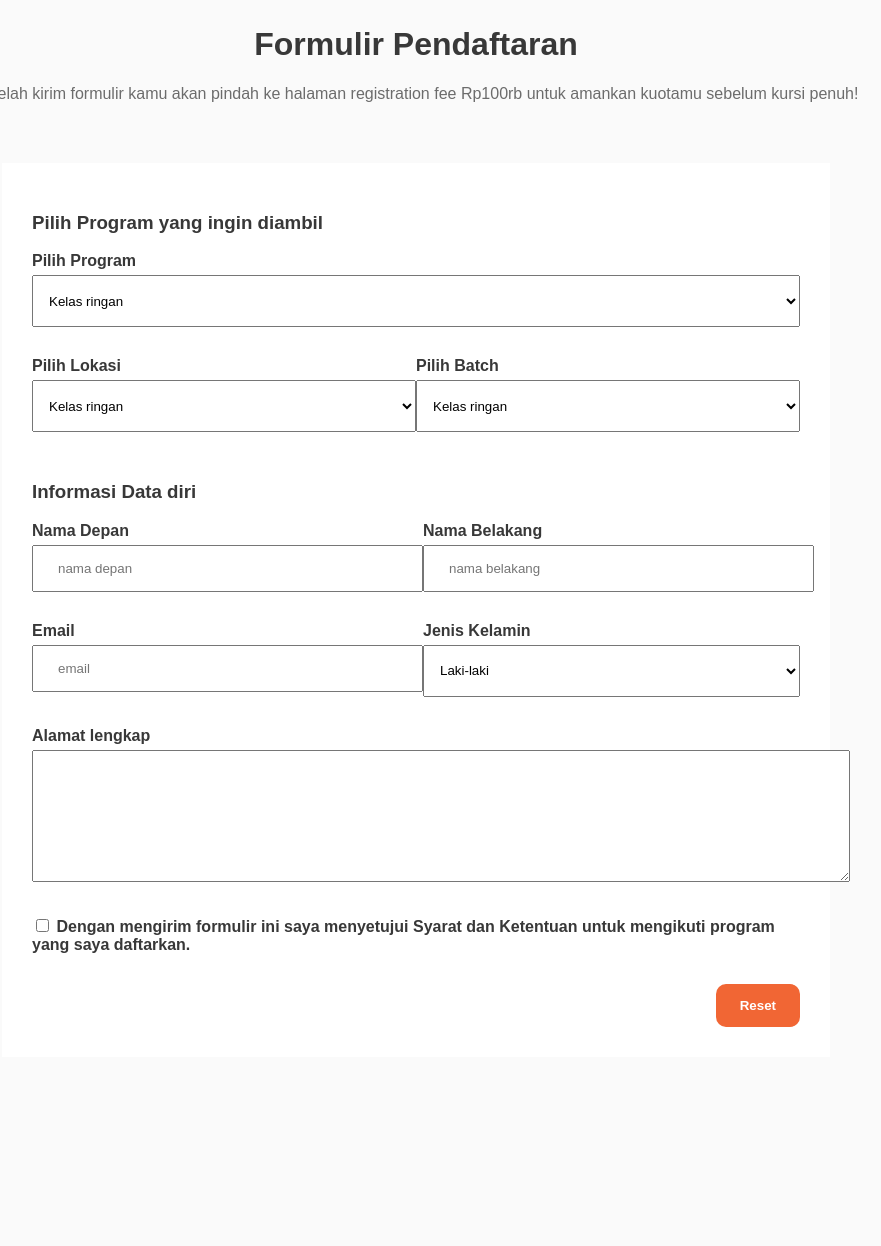
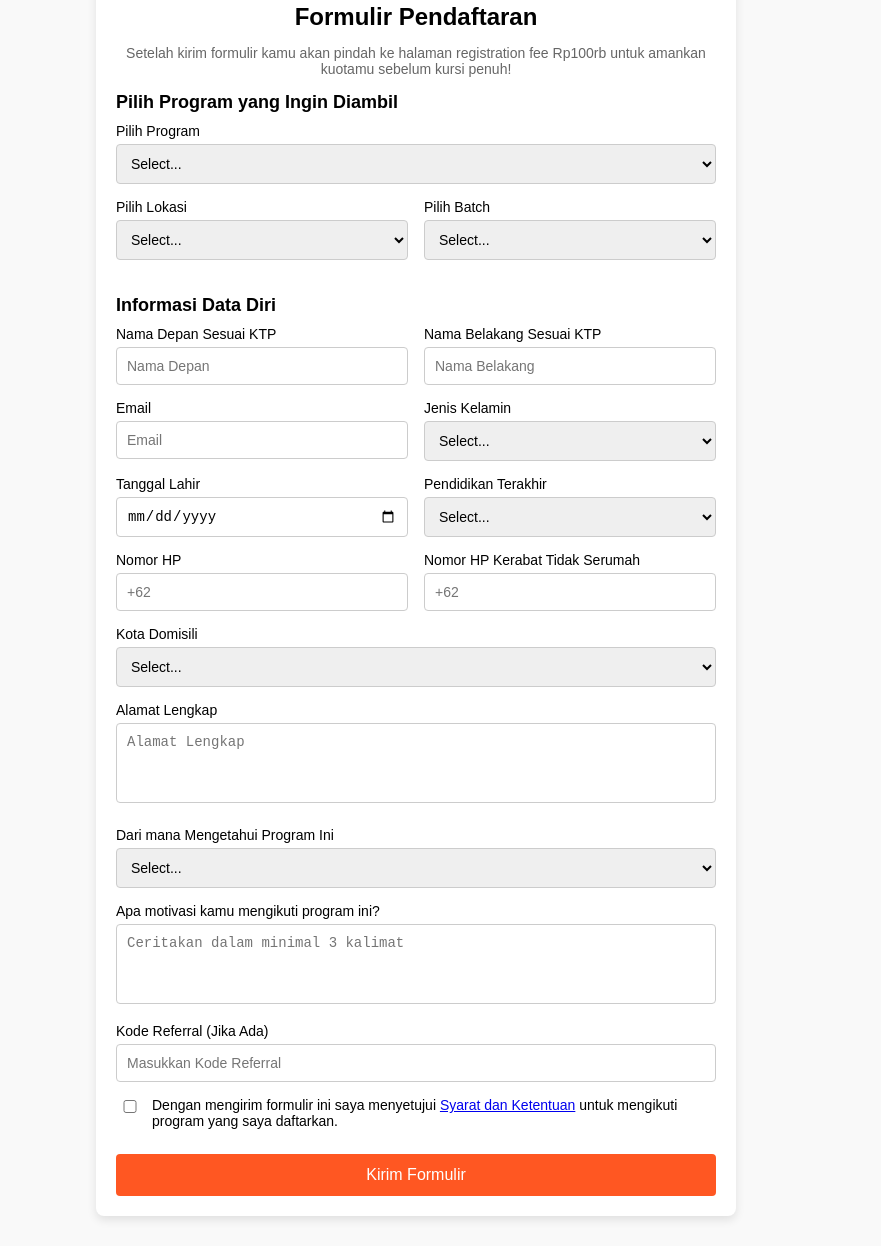
Before and after one commit to algol007/basic-web, a plain HTML site: page index.html in a window 1280 px wide. Shown: the part 63-1309 px from the top of the page, without its empty margins (224-1105 px from the left). Before the commit the page ends 1188 px from the top, so only its background shows below. Drawn offline with Linux system fonts and the light colour scheme.

Commit message:
fix registration form

```diff
--- a/index.html
+++ b/index.html
@@ -1,118 +1,127 @@
 <!DOCTYPE html>
 <html lang="en">
-
 <head>
   <meta charset="UTF-8">
   <meta name="viewport" content="width=device-width, initial-scale=1.0">
+  <title>Formulir Pendaftaran</title>
   <link rel="stylesheet" href="style.css">
-    <title>Basic Web</title>
 </head>
-
 <body>
-    <!-- Heading -->
-     <div class="title-wrapper">
+  <div class="form-container">
     <h1>Formulir Pendaftaran</h1>
-
-         <!-- Anchor -->
-         <!-- <a href="index.html">Home</a>
-         <a href="about.html">About Us</a> -->
-         <!-- Paragpraph -->
-         <p>Setelah kirim formulir kamu akan pindah ke halaman registration fee Rp100rb untuk amankan kuotamu sebelum kursi
-             penuh!</p>
-     </div>
-
-    <!-- Divider -->
-    <!-- <div style="background-color: red; height: 200px; width: 200px;"></div> -->
-
-    <!-- Enter (breakline) -->
-    <!-- Form -->
-     <form class="registration-card">
-             <h3>Pilih Program yang ingin diambil</h3>
-             <div>
-                 <label>Pilih Program</label>
-             </div>
-             <div>
-                 <select>
-                     <option>Kelas ringan</option>
-                     <option>Kelas berat</option>
+    <p>Setelah kirim formulir kamu akan pindah ke halaman registration fee Rp100rb untuk amankan kuotamu sebelum kursi penuh!</p>
+    <form>
+      <div class="section">
+        <h2>Pilih Program yang Ingin Diambil</h2>
+        <div class="form-group">
+          <label for="program">Pilih Program</label>
+          <select id="program" name="program">
+            <option value="">Select...</option>
           </select>
         </div>
-
-             <div class="flex-row">
-                 <div class="w-full">
-                     <label>Pilih Lokasi</label>
-                     <div>
-                         <select>
-                             <option>Kelas ringan</option>
-                             <option>Kelas berat</option>
+        <div style="display: flex; gap: 1rem;">
+            <div class="form-group">
+              <label for="location">Pilih Lokasi</label>
+              <select id="location" name="location">
+                <option value="">Select...</option>
               </select>
             </div>
-                 </div>
-
-                 <div class="w-full">
-                     <label>Pilih Batch</label>
-                     <div>
-                         <select>
-                             <option>Kelas ringan</option>
-                             <option>Kelas berat</option>
+            <div class="form-group">
+              <label for="batch">Pilih Batch</label>
+              <select id="batch" name="batch">
+                <option value="">Select...</option>
               </select>
             </div>
         </div>
       </div>
 
-             <h3>Informasi Data diri</h3>
-
-             <div class="flex-row">
-                 <div class="w-full">
-                     <label>Nama Depan</label>
-                     <div>
-                         <input placeholder="nama depan" type="text">
+      <div class="section">
+        <h2>Informasi Data Diri</h2>
+        <div style="display: flex; gap: 1rem;">
+            <div class="form-group">
+              <label for="first-name">Nama Depan Sesuai KTP</label>
+              <input type="text" id="first-name" name="first-name" placeholder="Nama Depan">
+            </div>
+            <div class="form-group">
+              <label for="last-name">Nama Belakang Sesuai KTP</label>
+              <input type="text" id="last-name" name="last-name" placeholder="Nama Belakang">
             </div>
         </div>
-                 <div class="w-full">
-                     <label>Nama Belakang</label>
+        <div style="display: flex; gap: 1rem;">
+            <div class="form-group">
+            <label for="email">Email</label>
+            <input type="email" id="email" name="email" placeholder="Email">
+            </div>
+            <div class="form-group">
+            <label for="gender">Jenis Kelamin</label>
+            <select id="gender" name="gender">
+                <option value="">Select...</option>
+            </select>
+            </div>
+        </div>
+        <div style="display: flex; gap: 1rem;">
+            <div class="form-group">
+            <label for="birth-date">Tanggal Lahir</label>
+            <input type="date" id="birth-date" name="birth-date">
+            </div>
+            <div class="form-group">
+            <label for="education">Pendidikan Terakhir</label>
+            <select id="education" name="education">
+                <option value="">Select...</option>
+            </select>
+            </div>
+        </div>
+        <div style="display: flex; gap: 1rem;">
+            <div class="form-group">
+            <label for="phone">Nomor HP</label>
+            <input type="tel" id="phone" name="phone" placeholder="+62">
+            </div>
+            <div class="form-group">
+            <label for="relative-phone">Nomor HP Kerabat Tidak Serumah</label>
+            <input type="tel" id="relative-phone" name="relative-phone" placeholder="+62">
+            </div>
+        </div>
+        <div class="form-group">
+          <label for="city">Kota Domisili</label>
+          <select id="city" name="city">
+            <option value="">Select...</option>
+          </select>
+        </div>
+        <div class="form-group">
+          <label for="address">Alamat Lengkap</label>
+          <textarea id="address" name="address" placeholder="Alamat Lengkap"></textarea>
+        </div>
+      </div>
+
+      <div class="section">
+        <div class="form-group">
+          <label for="source">Dari mana Mengetahui Program Ini</label>
+          <select id="source" name="source">
+            <option value="">Select...</option>
+          </select>
+        </div>
+        <div class="form-group">
+          <label for="motivation">Apa motivasi kamu mengikuti program ini?</label>
+          <textarea id="motivation" name="motivation" placeholder="Ceritakan dalam minimal 3 kalimat"></textarea>
+        </div>
+        <div class="form-group">
+          <label for="referral">Kode Referral (Jika Ada)</label>
+          <input type="text" id="referral" name="referral" placeholder="Masukkan Kode Referral">
+        </div>
+        <div class="form-group">
+            <div style="display: flex; gap: 1rem;">
                 <div>
-                         <input placeholder="nama belakang" type="text">
+                    <input type="checkbox" name="terms" required>
+                </div>
+                <label>
+                    Dengan mengirim formulir ini saya menyetujui <a href="#">Syarat dan Ketentuan</a> untuk mengikuti program yang saya daftarkan.
+                </label>
             </div>
         </div>
       </div>
 
-             <div class="flex-row">
-                 <div class="w-full">
-                     <label>Email</label>
-                     <div>
-                         <input placeholder="email" type="email">
+      <button type="submit" class="submit-btn">Kirim Formulir</button>
+    </form>
   </div>
-                 </div>
-                 <div class="w-full">
-                     <label>Jenis Kelamin</label>
-                     <div>
-                         <select>
-                             <option>Laki-laki</option>
-                             <option>Perempuan</option>
-                         </select>
-                     </div>
-                 </div>
-             </div>
-
-             <div>
-                 <label>Alamat lengkap</label>
-             </div>
-             <div>
-                 <textarea></textarea>
-             </div>
-
-             <div>
-                 <label>
-                     <input type="checkbox">
-                     Dengan mengirim formulir ini saya menyetujui Syarat dan Ketentuan untuk mengikuti program yang saya
-                     daftarkan.
-                 </label>
-             </div>
-             <div class="button-wrapper">
-                 <button type="reset">Reset</button>
-             </div>
-         </form>
 </body>
-
 </html>
--- a/style.css
+++ b/style.css
@@ -1,92 +1,79 @@
+/* styles.css */
 body {
-    background-color: #fafafa;
-    padding-top: 60px;
-    padding-bottom: 60px;
-    padding-left: 30px;
-    padding-right: 30px;
-    font-family: sans-serif;
+    font-family: Arial, sans-serif;
+    background-color: #f9f9f9;
+    margin: 0;
+    padding: 0;
   }
 
-.registration-card {
-    background-color: #ffffff;
-    color: #383838;
-    max-width: 768px;
-    margin: 0 auto;
-    padding: 30px
-}
-
-.title-wrapper {
-    text-align: center;
-    margin-bottom: 60px;
+  .form-container {
+    max-width: 600px;
+    margin: 30px auto;
+    padding: 20px;
+    background-color: #fff;
+    border-radius: 8px;
+    box-shadow: 0 4px 10px rgba(0, 0, 0, 0.1);
   }
 
   h1 {
-    font-size: 32px;
-    color: #383838;
+    font-size: 24px;
+    margin-bottom: 10px;
+    text-align: center;
   }
 
   p {
-    color: #6c6c6c;
+    text-align: center;
+    font-size: 14px;
+    color: #666;
   }
 
-select {
-    width: 100%;
-    height: 52px;
-    padding-top: 8px;
-    padding-bottom: 8px;
-    padding-left: 12px;
-    padding-right: 12px;
-    margin-bottom: 30px;
-    margin-top: 5px;
+  .section {
+    margin-bottom: 20px;
   }
 
-input[type="text"], input[type="email"] {
-    width: 339px;
-    margin-top: 5px;
-    padding-top: 14px;
-    padding-bottom: 14px;
-    padding-left: 24px;
-    padding-right: 24px;
-    margin-bottom: 30px;
+  h2 {
+    font-size: 18px;
+    margin-bottom: 10px;
   }
 
-textarea {
-    height: 102px;
-    width: 100%;
-    margin-top: 5px;
-    padding-top: 14px;
-    padding-bottom: 14px;
-    padding-left: 24px;
-    padding-right: 24px;
-    margin-bottom: 30px;
-
-}
-button {
-    padding-top: 14px;
-    padding-bottom: 14px;
-    padding-left: 24px;
-    padding-right: 24px;
-    background-color: #f16634;
-    color: #ffffff;
-    border-radius: 10px;
-    border: none;
-    font-weight: bold;
-}
-
-.flex-row {
-    display: flex;
-    flex-direction: row;
-}
-
-.w-full {
+  .form-group {
+    margin-bottom: 15px;
     width: 100%;
   }
 
   label {
-    font-weight: bold;
+    display: block;
+    margin-bottom: 5px;
+    font-size: 14px;
   }
 
-.button-wrapper {
-    text-align: right;
-    margin-top: 30px;
+  input, select, textarea {
+    width: 100%;
+    padding: 10px;
+    font-size: 14px;
+    border: 1px solid #ccc;
+    border-radius: 4px;
+    box-sizing: border-box;
   }
+
+  textarea {
+    resize: none;
+    height: 80px;
+  }
+
+  .submit-btn {
+    display: block;
+    width: 100%;
+    padding: 12px;
+    background-color: #ff5722;
+    color: white;
+    border: none;
+    border-radius: 4px;
+    font-size: 16px;
+    cursor: pointer;
+    text-align: center;
+  }
+
+  .submit-btn:hover {
+    background-color: #e64a19;
+  }
```
Lines whose indentation alone changed are shown as unchanged.
